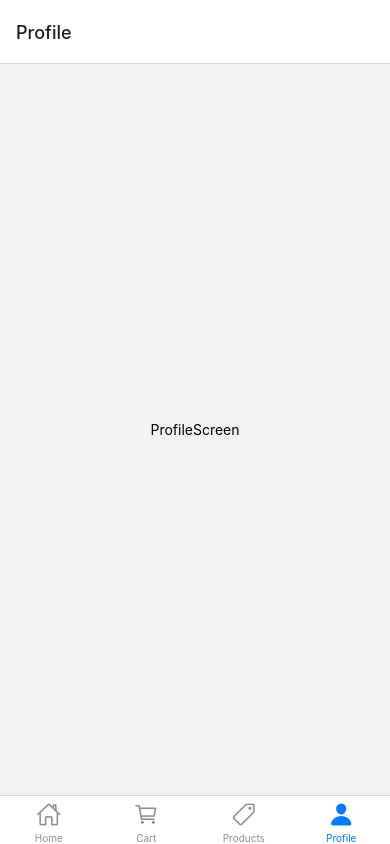
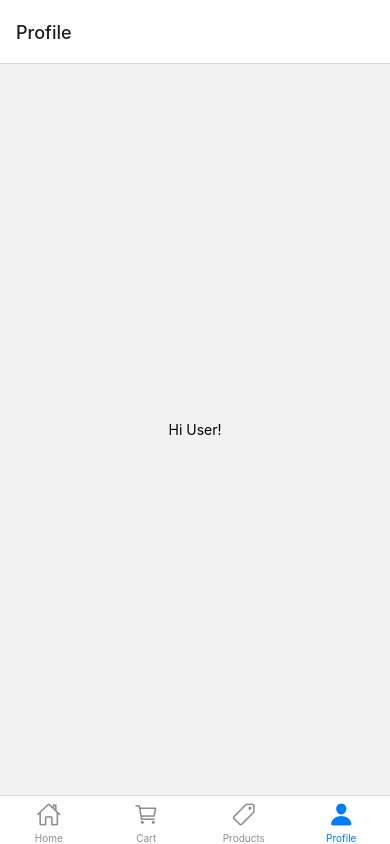
Before and after one commit to nithyakgeethanand/ZeroZilla, a React Native app: screen /Profile in a window 390 px wide. Built offline with nearby package versions, Linux system fonts and the light colour scheme; no server answers.

Commit message:
updated profile screen

```diff
--- a/screens/ProfileScreen.js
+++ b/screens/ProfileScreen.js
@@ -4,7 +4,7 @@ import React from 'react'
 const ProfileScreen = () => {
   return (
     <View style={styles.container}>
-      <Text>ProfileScreen</Text>
+      <Text>Hi User!</Text>
     </View>
   )
 }
```
